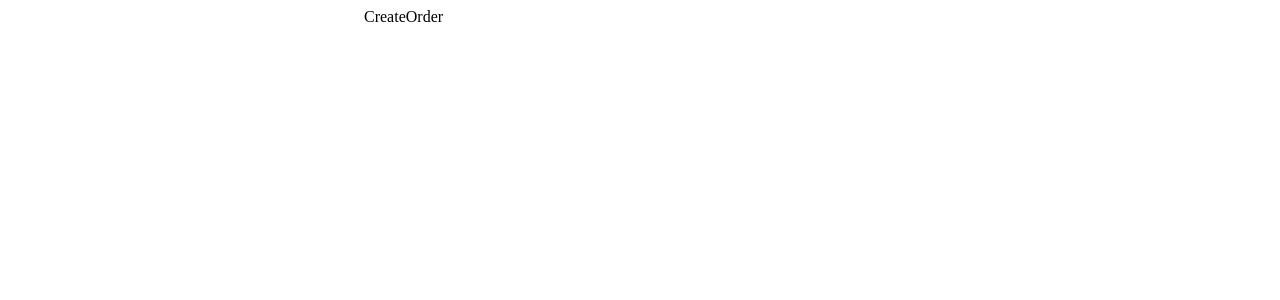
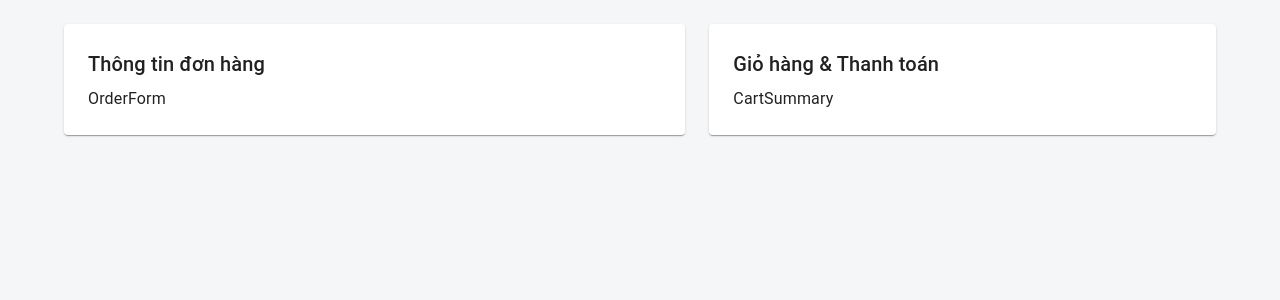
Before and after one commit to hongson1003/Mona_Test_NguyenHongSon, a React (Vite) app: page / in a window 1280 px wide. Shown: the top 300 px of the page. Built offline with nearby package versions, Linux system fonts and the light colour scheme.

Commit message:
chore: Cập nhật MUI, thêm ThemeProvider

```diff
--- a/src/App.tsx
+++ b/src/App.tsx
@@ -1,11 +1,13 @@
-import { Container } from "@mui/material";
+import { CssBaseline, ThemeProvider } from "@mui/material";
 import { CreateOrder } from "./containers";
+import theme from "./theme";
 
 function App() {
   return (
-    <Container maxWidth="sm">
+    <ThemeProvider theme={theme}>
+      <CssBaseline />
       <CreateOrder />
-    </Container>
+    </ThemeProvider>
   );
 }
 
--- a/src/containers/CreateOrder.tsx
+++ b/src/containers/CreateOrder.tsx
@@ -1,5 +1,42 @@
+import { Box, Container, Paper, Typography } from "@mui/material";
+
 const CreateOrder = () => {
-  return <div>CreateOrder</div>;
+  return (
+    <Container
+      maxWidth="lg"
+      sx={{
+        py: 3,
+        display: "flex",
+        flexDirection: "column",
+        alignItems: "center",
+      }}
+    >
+      <Box
+        sx={{
+          display: "flex",
+          flexDirection: { xs: "column", md: "row" }, // Mobile: dọc, Laptop: ngang
+          width: "100%",
+          gap: 3,
+        }}
+      >
+        {/* Cột trái: Form nhập đơn hàng */}
+        <Paper sx={{ p: 3, flex: 1, minWidth: { xs: "100%", md: "400px" } }}>
+          <Typography variant="h6" gutterBottom>
+            Thông tin đơn hàng
+          </Typography>
+          OrderForm
+        </Paper>
+
+        {/* Cột phải: Giỏ hàng & Tổng tiền */}
+        <Paper sx={{ p: 3, flex: 0.8, minWidth: { xs: "100%", md: "300px" } }}>
+          <Typography variant="h6" gutterBottom>
+            Giỏ hàng & Thanh toán
+          </Typography>
+          CartSummary
+        </Paper>
+      </Box>
+    </Container>
+  );
 };
 
 export default CreateOrder;
--- /dev/null
+++ b/src/theme.ts
@@ -0,0 +1,19 @@
+// theme.ts
+import { createTheme } from "@mui/material/styles";
+
+const theme = createTheme({
+  components: {
+    MuiCssBaseline: {
+      styleOverrides: {
+        body: {
+          backgroundColor: "#f4f6f8",
+          fontFamily: "Roboto, sans-serif",
+          margin: 0,
+          padding: 0,
+        },
+      },
+    },
+  },
+});
+
+export default theme;
```
